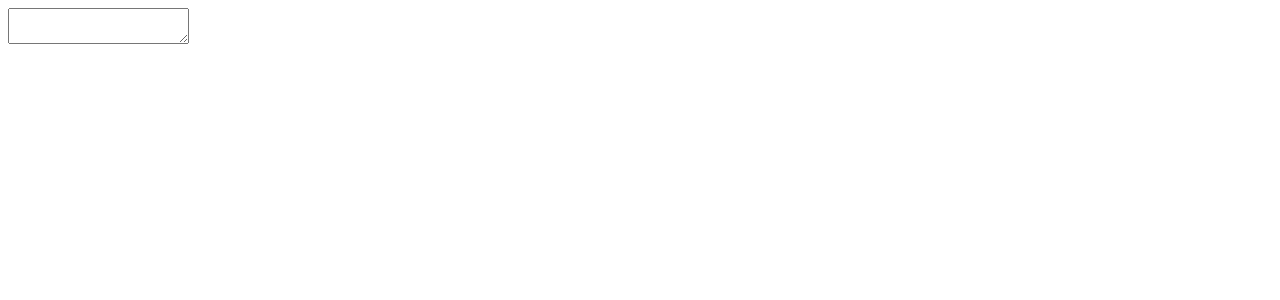
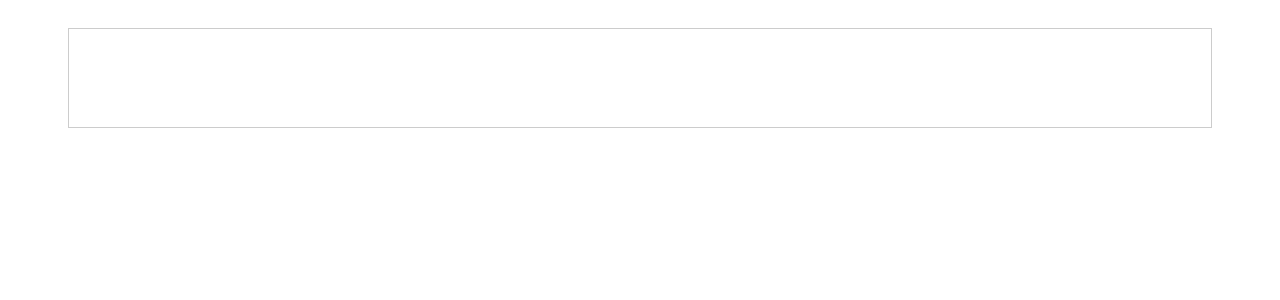
Before and after one commit to ssshun3/gpt_diary, a React (Create React App) app: page /edit-diary in a window 1280 px wide. Shown: the top 300 px of the page. Built offline with nearby package versions, Linux system fonts and the light colour scheme.

Commit message:
日記編集機能実装

```diff
--- a/src/component/page/editDiary/index.jsx
+++ b/src/component/page/editDiary/index.jsx
@@ -1,23 +1,47 @@
 import { useLocation } from "react-router-dom";
-import React, { useState, useEffect } from "react";
+import React, { useState, useEffect, useRef } from "react";
+import styled from "styled-components";
 
 export const EditDiary = () => {
   const location = useLocation();
   const [diaryContent, setDiaryContent] = useState("");
+  const textareaRef = useRef(null);
 
   useEffect(() => {
-    // リダイレクト時に渡された日記の内容を設定
     if (location.state && location.state.diaryContent) {
       setDiaryContent(location.state.diaryContent);
     }
   }, [location]);
 
+  useEffect(() => {
+    const textarea = textareaRef.current;
+    if (textarea) {
+      textarea.style.height = "auto";
+      textarea.style.height = textarea.scrollHeight + "px";
+    }
+  }, [diaryContent]);
   return (
-    <div>
-      <textarea
+    <Wrapper>
+      <StyledTextArea
+        ref={textareaRef}
         value={diaryContent}
         onChange={(e) => setDiaryContent(e.target.value)}
       />
-    </div>
+    </Wrapper>
   );
 };
+
+const StyledTextArea = styled.textarea`
+  width: 100%;
+  padding: 10px;
+  box-sizing: border-box;
+  font-size: 16px;
+  border: 1px solid #ccc;
+  resize: none;
+  overflow: hidden;
+  min-height: 100px;
+`;
+
+const Wrapper = styled.div`
+  padding: 20px 60px;
+`;
```
